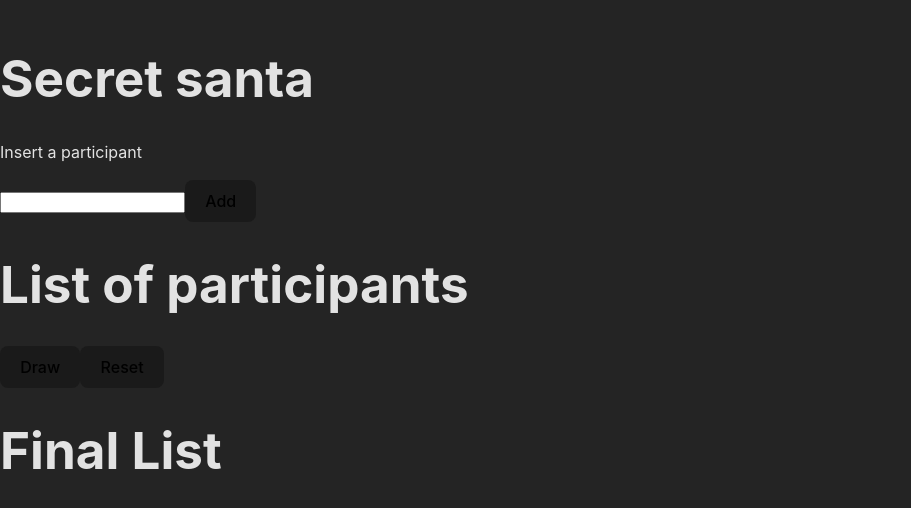
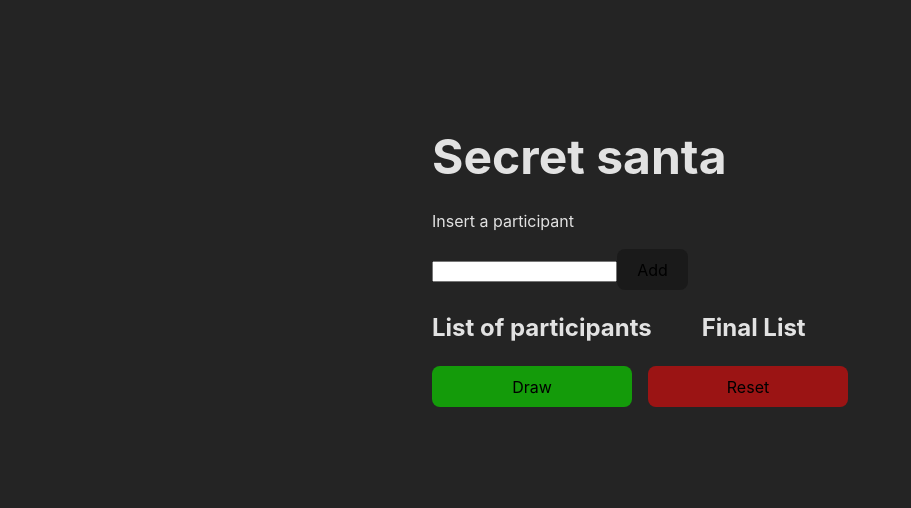
Before and after one commit to Dos-Santos-Filipe/secret-santa-react-coding-club, a React (Vite) app: page / in a window 1280 px wide. Shown: the part 136-644 px from the top of the page, without its empty margins (0-911 px from the left). Built offline with nearby package versions, Linux system fonts and the light colour scheme.

Commit message:
Add editParticipant function and refactor game logic and style

```diff
--- a/src/App.tsx
+++ b/src/App.tsx
@@ -8,6 +8,7 @@ function App() {
   const [result, setResult] = useState<{ giver: string; receiver: string }[]>(
     []
   );
+  const [edit, setEdit] = useState<string>("");
 
   useEffect(() => {
     console.log(participants);
@@ -23,12 +24,24 @@ function App() {
     setParticipants(participants.filter((item) => item !== participant));
   };
 
+  const editParticipant = (participant: string) => {
+    const editedParticipant = prompt("Edit participant") ?? "";
+    if (editedParticipant === "") return;
+
+    setParticipants(
+      participants.map((item) =>
+        item === participant ? editedParticipant : item
+      )
+    );
+  };
+
   const resetList = () => {
     setParticipants([]);
+    setResult([]);
   };
 
   const secretSantaGame = () => {
-    if (participants.length >= 4 && participants.length % 2 === 0) {
+    if (participants.length >= 3) {
       setResult(secretSanta(participants));
     } else {
       alert("Not enough participants");
@@ -43,17 +56,20 @@ function App() {
 
       <Participant onClick={addParticipant} />
 
-      <div>
+      <div className="listsContainer">
         <div>
-          <h1>List of participants</h1>
+          <h2>List of participants</h2>
           <ul>
             {participants.map((participant): JSX.Element => {
               return (
                 <li key={participant} className="participant">
-                  <Button onClick={() => removeParticipant(participant)}>
+                  <Button className="removeBtn" onClick={() => removeParticipant(participant)}>
                     X
                   </Button>
                   <p>{participant}</p>
+                  <Button className="editBtn" onClick={() => editParticipant(participant)}>
+                    Edit
+                  </Button>
                 </li>
               );
             })}
@@ -61,12 +77,7 @@ function App() {
         </div>
 
         <div>
-          <Button onClick={secretSantaGame}>Draw</Button>
-          <Button onClick={resetList}>Reset</Button>
-        </div>
-
-        <div>
-          <h1>Final List</h1>
+          <h2>Final List</h2>
           <ul>
             {result.map(({ giver, receiver }) => {
               return (
@@ -83,6 +94,11 @@ function App() {
           </ul>
         </div>
       </div>
+
+      <div className="mainBtns">
+        <Button onClick={secretSantaGame}>Draw</Button>
+        <Button onClick={resetList}>Reset</Button>
+      </div>
     </>
   );
 }
--- a/src/index.css
+++ b/src/index.css
@@ -17,14 +17,15 @@ body {
   margin: 0;
   padding: 0;
   display: flex;
-  place-items: center;
-  min-width: 320px;
-  min-height: 100vh;
+  justify-content: center;
+  align-items: center;
+  max-width: 1440px;
+  min-height: 100vh;;
 }
 
 h1 {
-  font-size: 3.2em;
-  line-height: 1.1;
+  font-size: 3em;
+  margin: 0 auto;
 }
 
 ul {
@@ -36,18 +37,23 @@ button {
   border: 1px solid transparent;
   padding: 0.6em 1.2em;
   font-size: 1em;
-  font-weight: 500;
+  font-weight: 400;
   font-family: inherit;
   background-color: #1a1a1a;
   cursor: pointer;
   transition: border-color 0.25s;
 }
 button:hover {
-  border-color: #646cff;
+  background-color: #10565f;
 }
 button:focus,
 button:focus-visible {
   outline: 4px auto -webkit-focus-ring-color;
+}
+
+.listsContainer {
+  display: flex;
+  gap: 50px;
 }
 
 .participant {
@@ -55,3 +61,47 @@ button:focus-visible {
   gap: 1rem;
   align-items: center;
 }
+
+.removeBtn {
+  width: 25px;
+  height: 25px;
+  padding: 0;
+  background-color: rgb(155, 20, 20);
+}
+.removeBtn:hover {
+  background-color: #ff6b6b;
+}
+
+.editBtn {
+  width: 45px;
+  height: 25px;
+  padding: 0;
+  background-color: rgb(10, 34, 155);
+}
+.editBtn:hover {
+  background-color: #55aef6;
+}
+
+.mainBtns {
+  display: flex;
+  gap: 1rem;
+  justify-content: space-evenly;
+}
+
+.mainBtns button {
+  width: 200px;
+}
+
+.mainBtns button:first-child {
+  background-color: rgb(20, 155, 10);
+}
+.mainBtns button:first-child:hover {
+  background-color: #6bf655;
+}
+
+.mainBtns button:last-child {
+  background-color: rgb(155, 20, 20);
+}
+.mainBtns button:last-child:hover {
+  background-color: #ff6b6b;
+}
```
